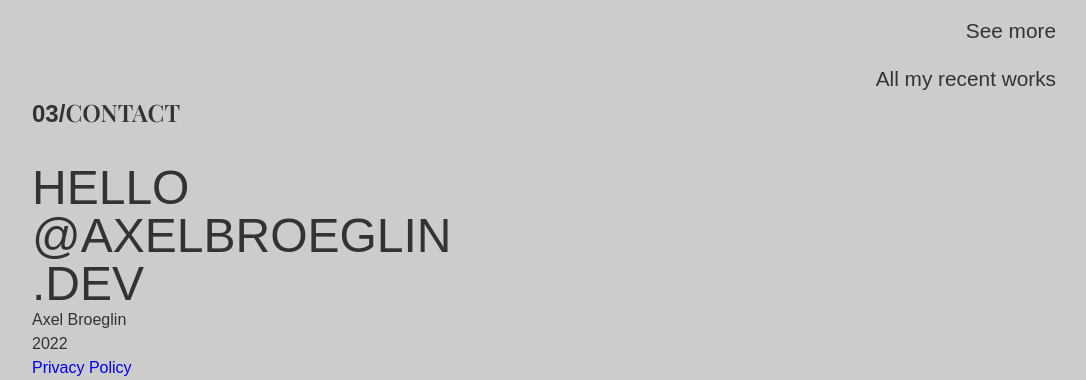
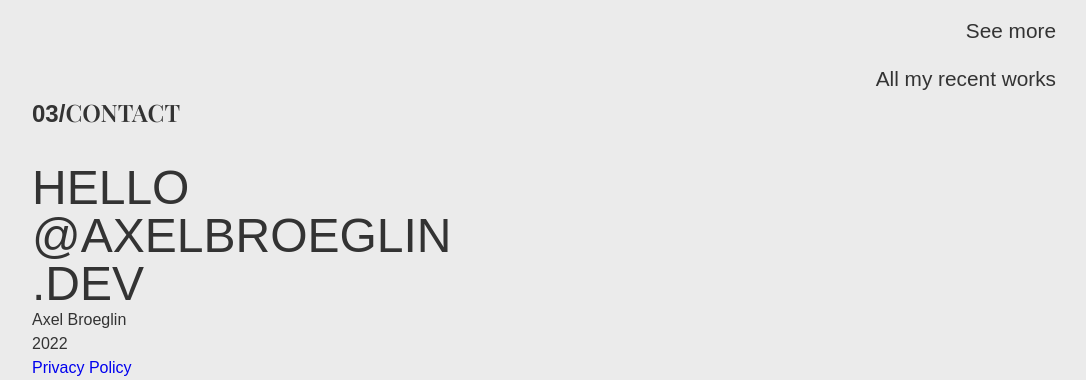
Before and after one commit to AxelBroeglin/portfolio, a PHP site: page / in a window 1280 px wide. Shown: the part 2327-2707 px from the top of the page, without its empty margins (96-1182 px from the left). Run offline with PHP 8.4, Linux system fonts and the light colour scheme.

Commit message:
New color scheme

```diff
--- a/styles/abstracts/_colors.scss
+++ b/styles/abstracts/_colors.scss
@@ -1,7 +1,8 @@
 // Main colors
-$main-background:#cccccc;
+$main-background:hsl(26.3,16.7%,81.2%);
 $menu-background:#666666;
-$font:#333333;
+$font:rgb(33.7%,33.7%,33.7%);
+$links:;
 
 // Advice generator
 $light-cyan: hsl(193, 38%, 86%);
--- a/styles/main.css
+++ b/styles/main.css
@@ -101,7 +101,7 @@ select {
 /***************** BODY ******************/
 body {
   padding: 4vh 10vw 0 10vw;
-  background-color: #cccccc;
+  background-color: #ebebeb;
   color: #333333;
 }
 
@@ -964,6 +964,7 @@ nav {
 
 .project__pic {
   padding-top: 2vh;
+  padding-bottom: 2vh;
 }
 
 .project__h2 {
```
Also changed, not shown: 1 other file.
